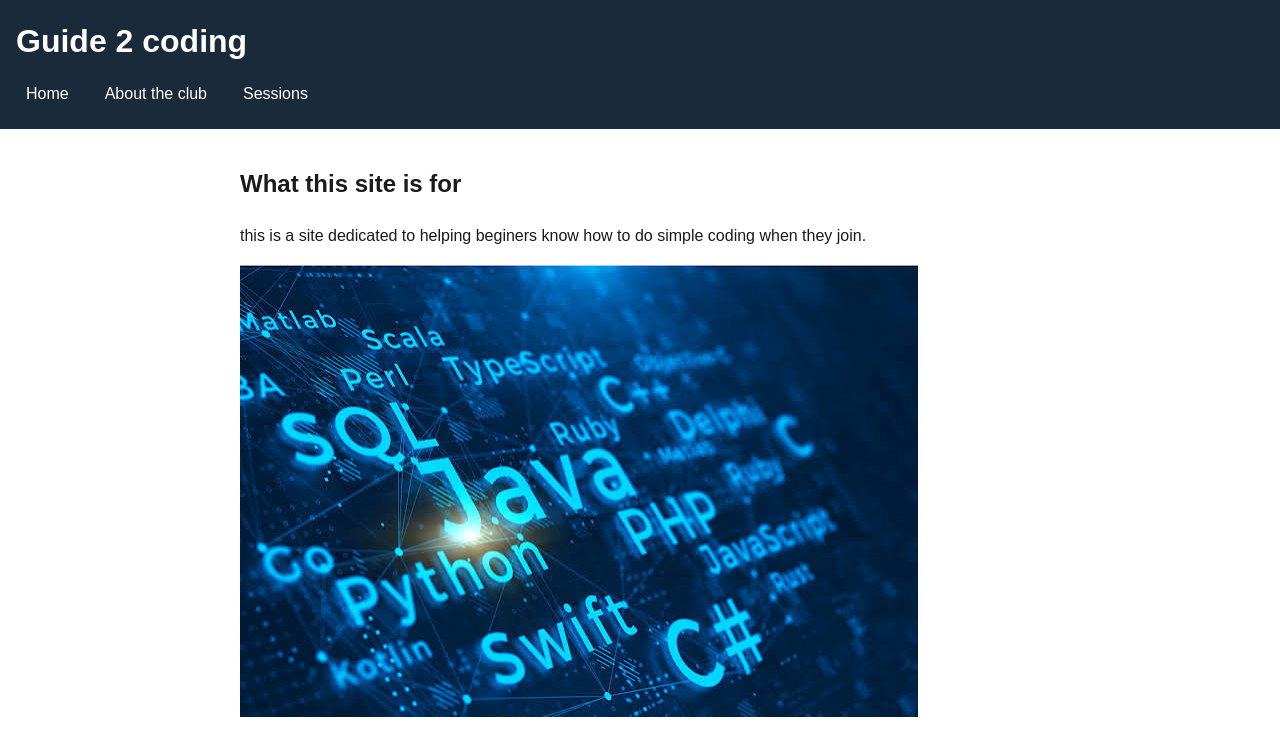
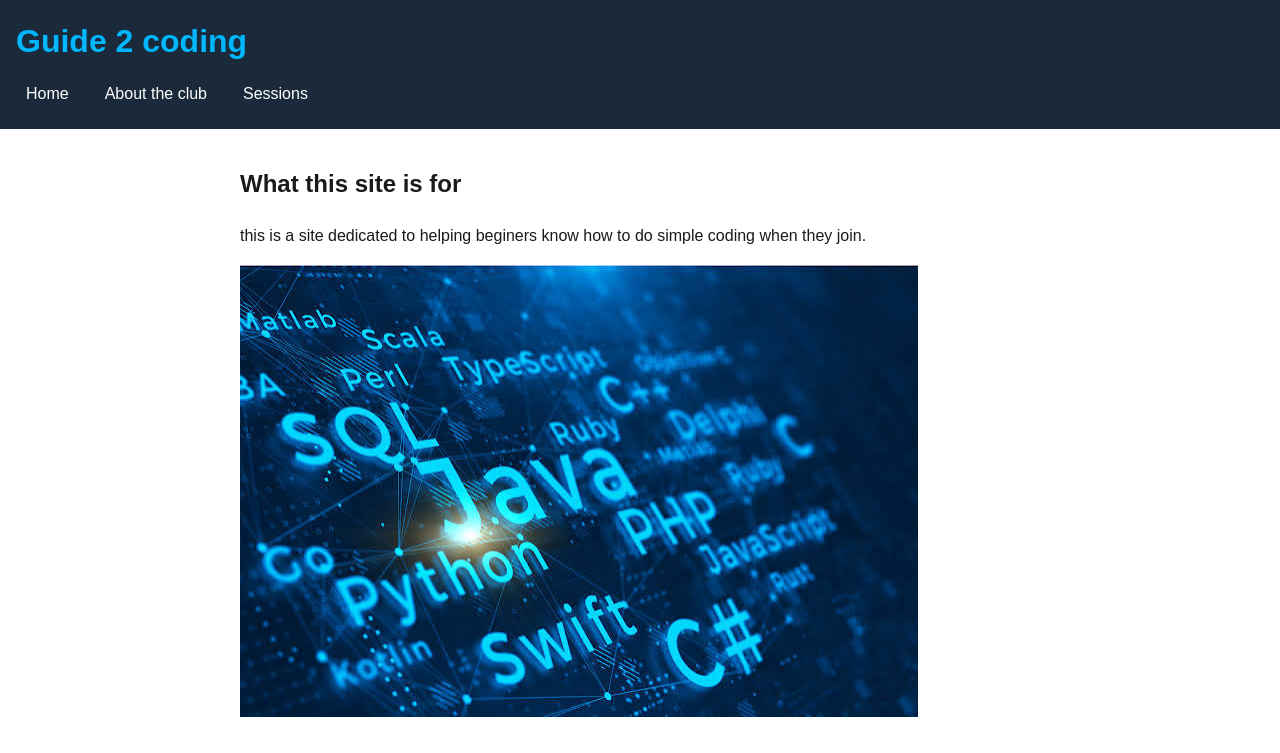
Before and after one commit to gilbert-work/byte-club, a plain HTML site: page index.html in a window 1280 px wide. Shown: the top 753 px of the page. Drawn offline with Linux system fonts and the light colour scheme.

Commit message:
colour change

```diff
--- a/style.css
+++ b/style.css
@@ -21,6 +21,7 @@ header {
 }
 
 header h1 {
+  color:#00b7ff;
   margin: 0 0 8px;
 }
 
```
